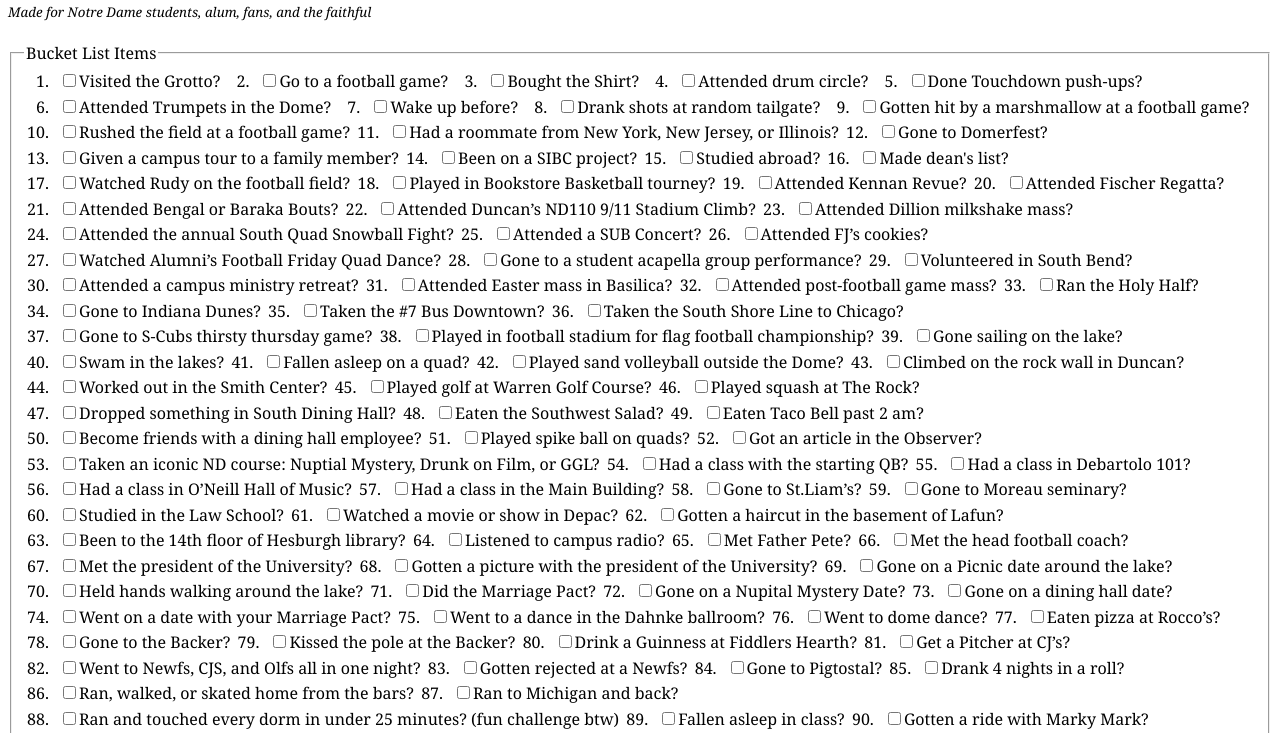
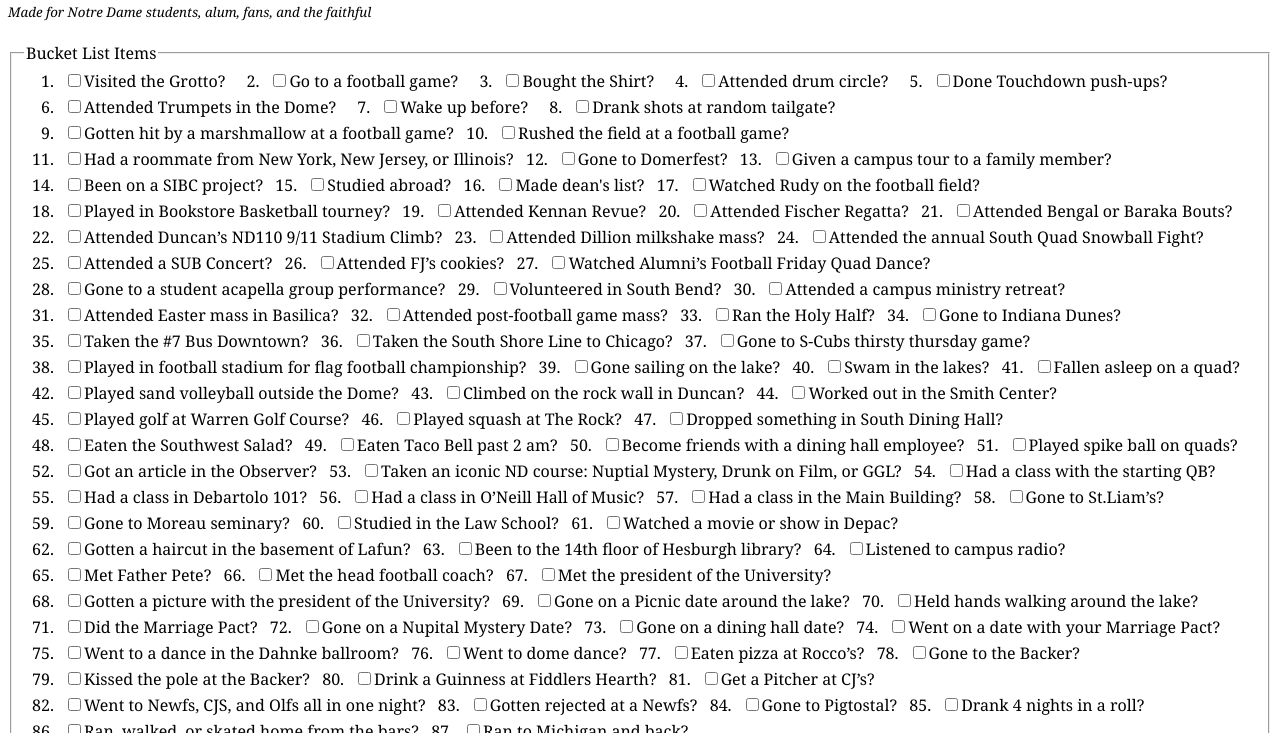
Before and after one commit to drewbraaten/ND100, a plain HTML site: page index.html in a window 1280 px wide. Shown: the part 67-800 px from the top of the page. Drawn offline with Linux system fonts and the light colour scheme.

Commit message:
Update index.html

```diff
--- a/index.html
+++ b/index.html
@@ -20,11 +20,11 @@
         }
 	      .checkbox-label {
         display: inline-block;
-        margin-bottom: 3.5px; /* Adjust this value to control the vertical spacing */
+        margin-bottom: 4px; /* Adjust this value to control the vertical spacing */
     }
 
     .checkbox-label span {
-        width: 25px; /* Adjust this value to accommodate larger numbers */
+        width: 30px; /* Adjust this value to accommodate larger numbers */
         display: inline-block;
         text-align: right;
         margin-right: 10px;
```
